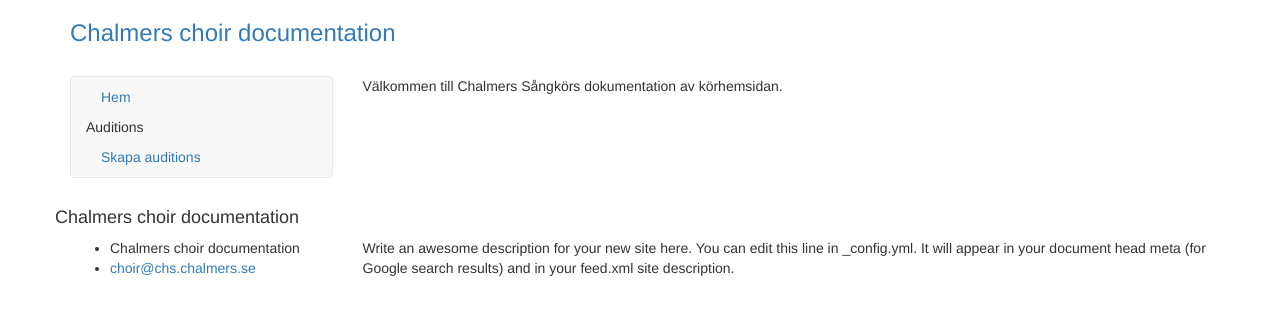
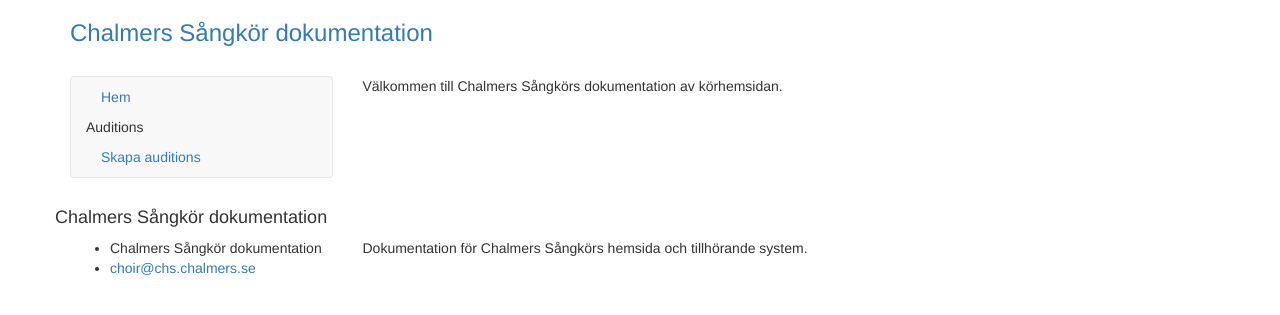
Before and after one commit to chalmers-choir/chalmers-choir.github.io, a Jekyll site: the page built from index.md, in a window 1280 px wide. Shown: the top 315 px of the page. Built offline with Jekyll 4.4.1, drawn with Linux system fonts in a browser that asks for light colours; nearby versions of some CDN libraries.

Commit message:
Ändrar title och description, samt lägger in standard layout på alla sidor.

```diff
--- a/_config.yml
+++ b/_config.yml
@@ -1,10 +1,8 @@
 # Site settings
-title: Chalmers choir documentation
+title: Chalmers Sångkör dokumentation
 email: choir@chs.chalmers.se
 description: > # this means to ignore newlines until "baseurl:"
-  Write an awesome description for your new site here. You can edit this
-  line in _config.yml. It will appear in your document head meta (for
-  Google search results) and in your feed.xml site description.
+  Dokumentation för Chalmers Sångkörs hemsida och tillhörande system.
 baseurl: "" # the subpath of your site, e.g. /blog/
 url: "http://chalmers-choir.github.io" # the base hostname & protocol for your site
 
@@ -13,6 +11,13 @@
   ['auditions', 'Auditions']
 ]
 
+defaults:
+  -
+    scope:
+      path: ""
+    values:
+      layout: "page"
+
 permalink: none
 
 # Build settings
```
